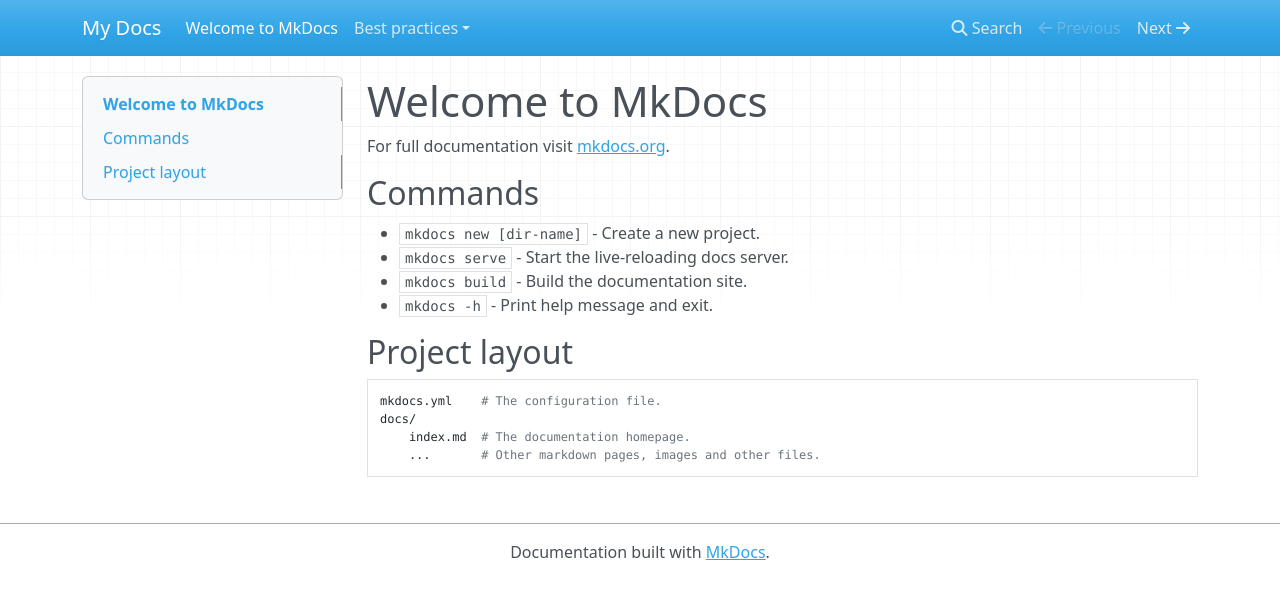
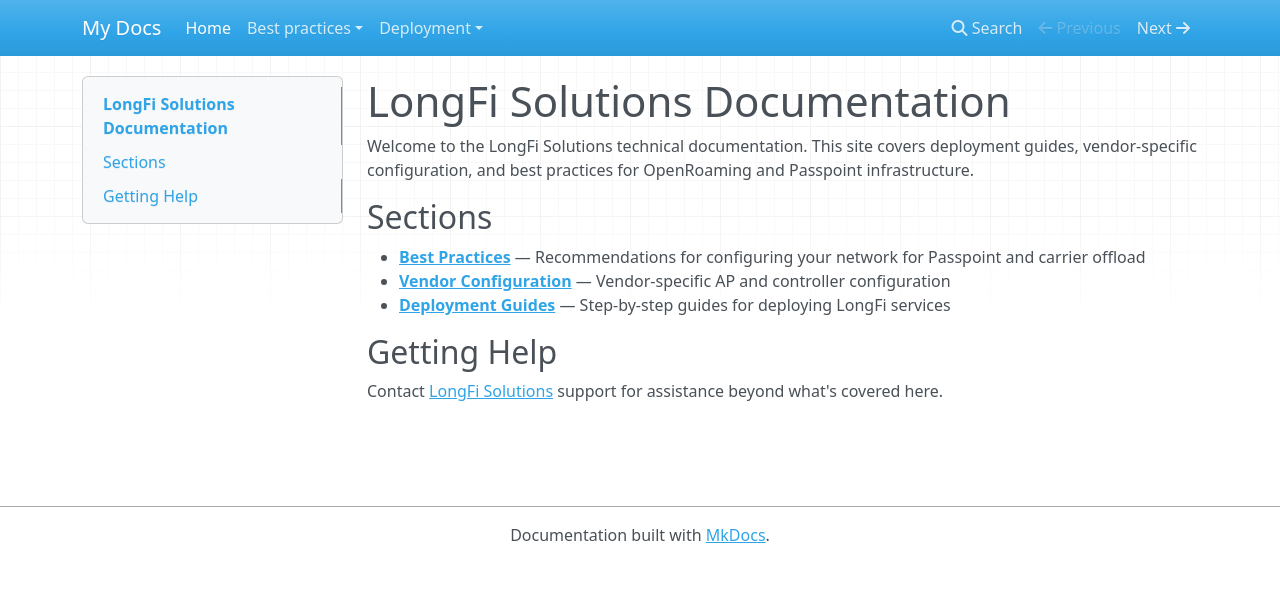
Before and after one commit to LongFi-Solutions/longfi-solutions.github.io, an MkDocs documentation site: the page built from docs/index.md, in a window 1280 px wide. Shown: the top 599 px of the page. Built offline with MkDocs 1.6.1, drawn with Linux system fonts in a browser that asks for light colours; nearby versions of some CDN libraries.

Commit message:
Fix home page content, add vendor and deployment stubs with front matter

```diff
--- a/docs/index.md
+++ b/docs/index.md
@@ -1,17 +1,17 @@
-# Welcome to MkDocs
+---
+title: Home
+---
 
-For full documentation visit [mkdocs.org](https://www.mkdocs.org).
+# LongFi Solutions Documentation
 
-## Commands
+Welcome to the LongFi Solutions technical documentation. This site covers deployment guides, vendor-specific configuration, and best practices for OpenRoaming and Passpoint infrastructure.
 
-* `mkdocs new [dir-name]` - Create a new project.
-* `mkdocs serve` - Start the live-reloading docs server.
-* `mkdocs build` - Build the documentation site.
-* `mkdocs -h` - Print help message and exit.
+## Sections
 
-## Project layout
+- **[Best Practices](best-practices/index.md)** — Recommendations for configuring your network for Passpoint and carrier offload
+- **[Vendor Configuration](vendor/unifi.md)** — Vendor-specific AP and controller configuration
+- **[Deployment Guides](deployment/index.md)** — Step-by-step guides for deploying LongFi services
 
-    mkdocs.yml    # The configuration file.
-    docs/
-        index.md  # The documentation homepage.
-        ...       # Other markdown pages, images and other files.
+## Getting Help
+
+Contact [LongFi Solutions](https://www.longfisolutions.com/) support for assistance beyond what's covered here.
```
Also changed, not shown: docs/best-practices/index.md (+4 -0 lines), docs/deployment/index.md (added, +7 -0 lines), 1 other file.
